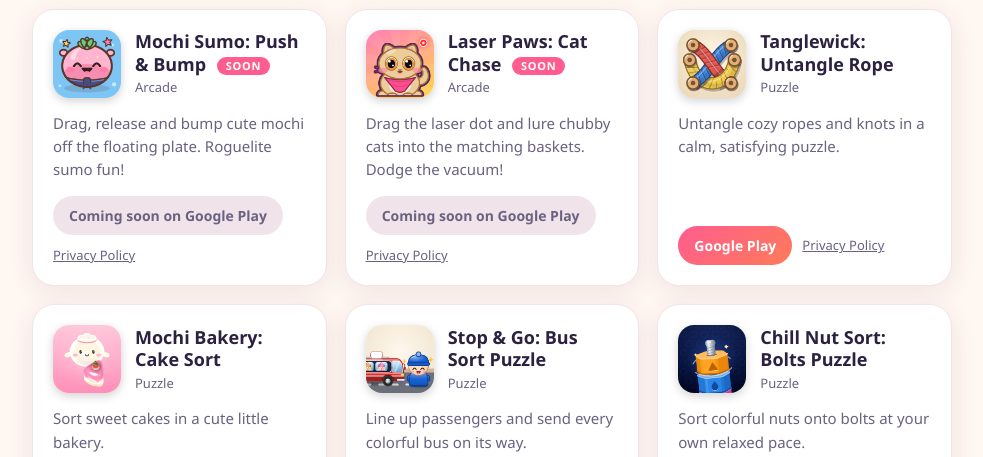
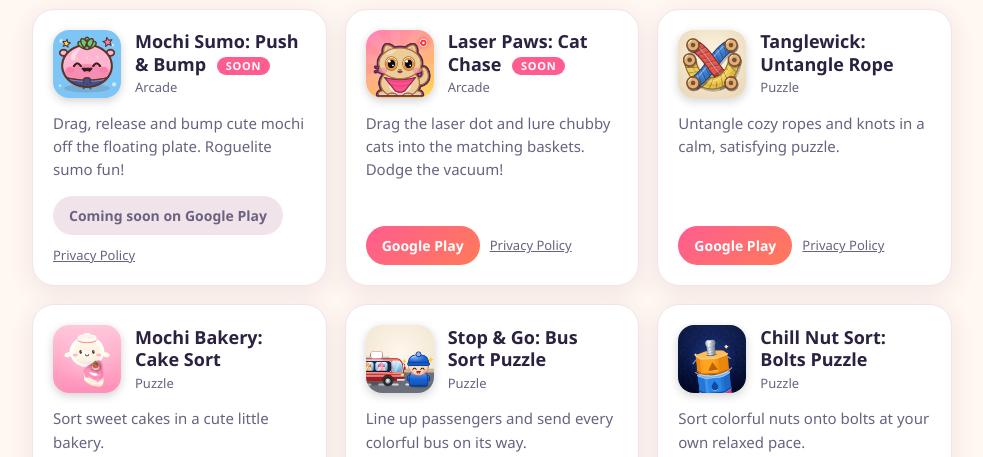
Before and after one commit to chungtruong/chungtruong.github.io, a plain HTML site: page index.html in a window 1280 px wide. Shown: the part 343-800 px from the top of the page, without its empty margins (148-1131 px from the left). Drawn offline with Linux system fonts and the light colour scheme.

Commit message:
Update index.html

```diff
--- a/index.html
+++ b/index.html
@@ -81,7 +81,7 @@ footer a:hover{text-decoration:underline}
       <div class="top"><img src="icons/laserpaws.png" alt="Laser Paws icon" width="68" height="68">
         <div><h2>Laser Paws: Cat Chase <span class="badge">Soon</span></h2><span>Arcade</span></div></div>
       <p>Drag the laser dot and lure chubby cats into the matching baskets. Dodge the vacuum!</p>
-      <div class="links"><span class="btn soon">Coming soon on Google Play</span>
+      <div class="links"><a class="btn" href="https://play.google.com/store/apps/details?id=com.ctstudio.laserpaws">Google Play</a>
         <a class="priv" href="laserpaws/privacy.html">Privacy Policy</a></div>
     </article>
 
```
